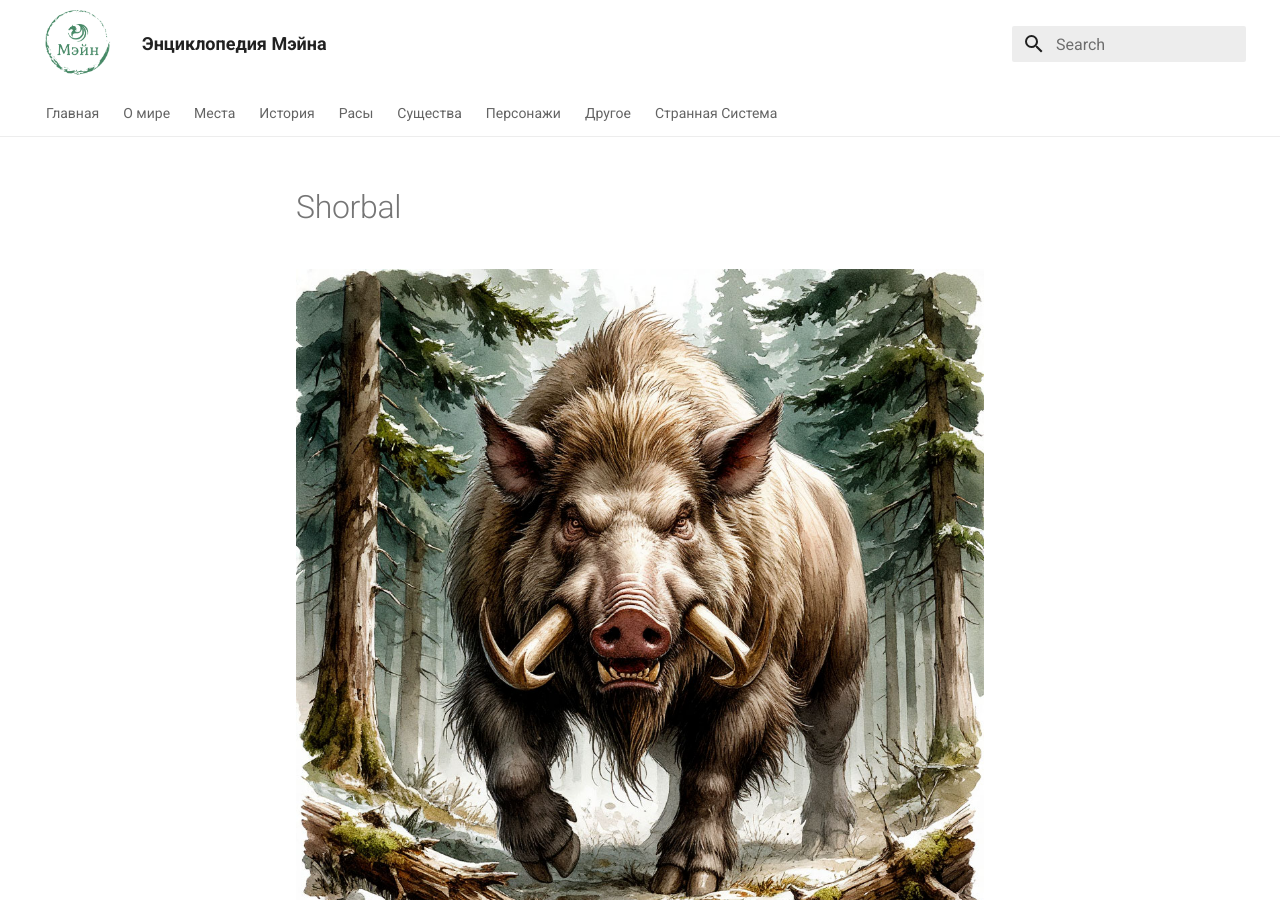
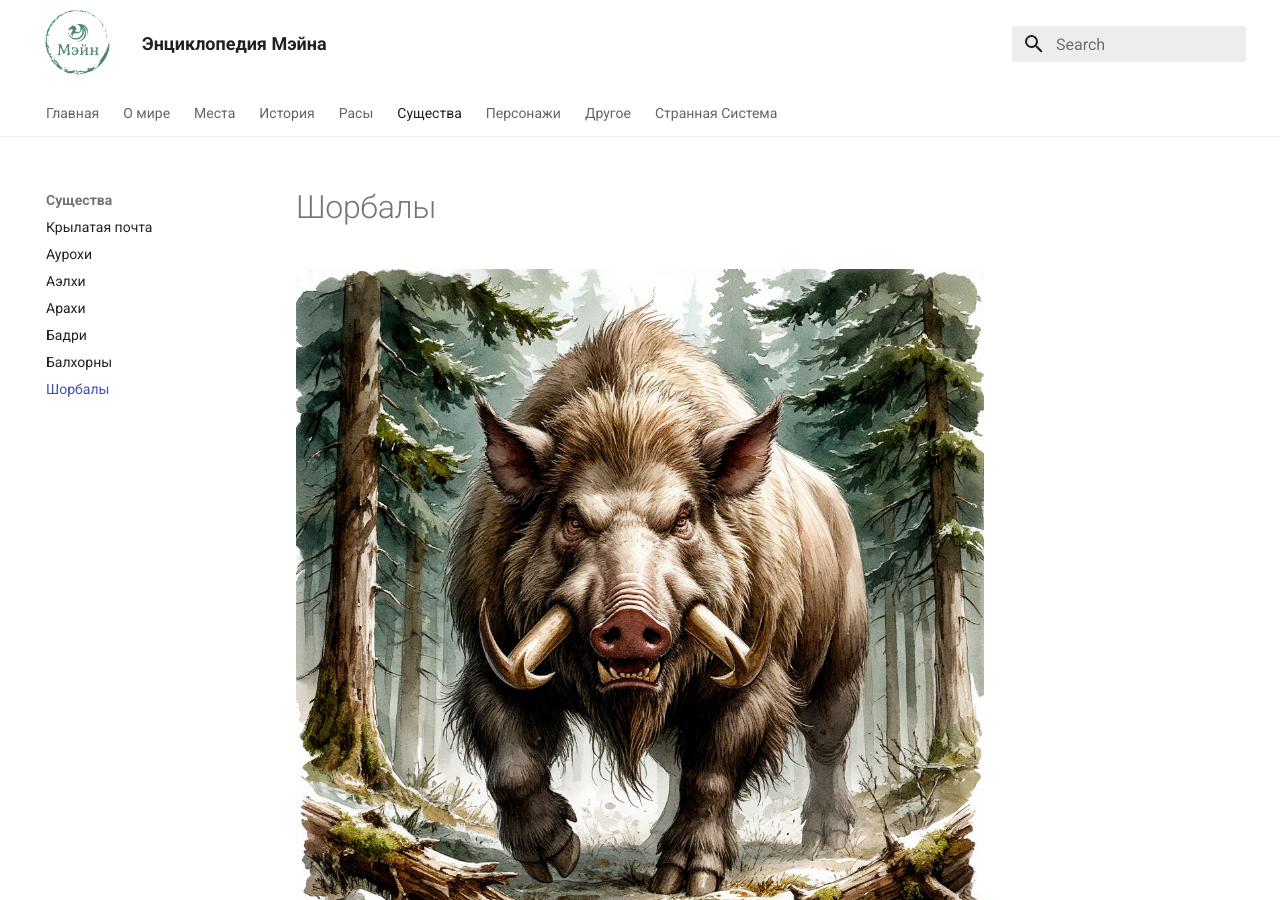
Before and after one commit to Stormeij/my-world-wiki, an MkDocs documentation site: the page built from docs/creatures/shorbals.md, in a window 1280 px wide and 900 px high. Built offline with MkDocs 1.6.1 and Material for MkDocs 9.7.7, drawn with Linux system fonts in a browser that asks for light colours.

Commit message:
Шорбал и Балхорн menu

```diff
--- a/mkdocs.yml
+++ b/mkdocs.yml
@@ -37,6 +37,8 @@ nav:
     - "Аэлхи": creatures/aelchs.md
     - "Арахи": creatures/arach.md
     - "Бадри": creatures/badri.md
+    - "Балхорны": creatures/balhorns.md
+    - "Шорбалы": creatures/shorbals.md
   - "Персонажи":
     - "Небесные всадники": characters/sky_riders.md
     - "Виглаф": characters/viglaf.md
```
Also changed, not shown: docs/creatures/shorbals.md (renamed from docs/creatures/shorbal.md).
